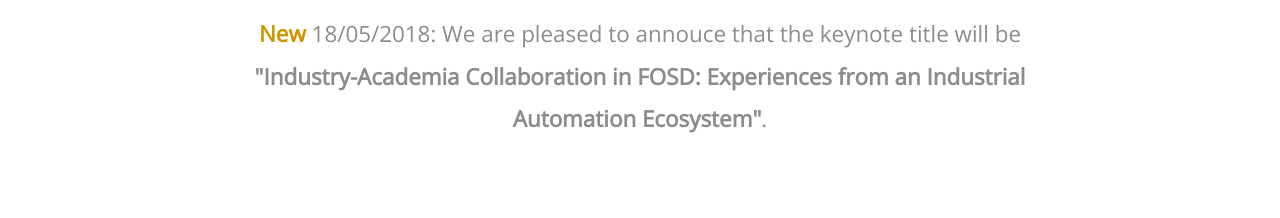
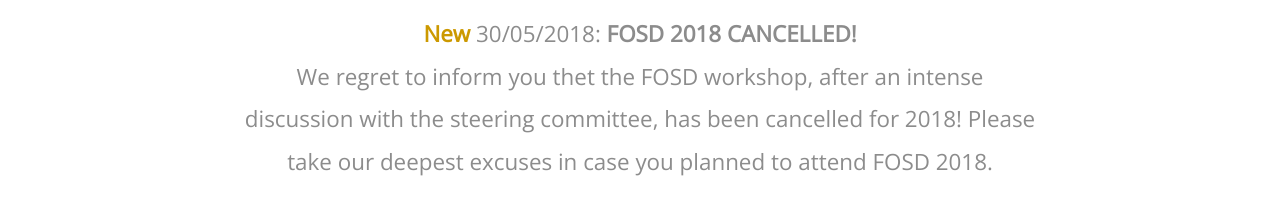
Before and after one commit to dekpro/FOSD2018, a plain HTML site: page fosd2018/index.html in a window 1280 px wide. Shown: the part 732-950 px from the top of the page. Drawn offline with nearby package versions, Linux system fonts and the light colour scheme; a script that the page names is missing.

Commit message:
added information to news about cancellation

```diff
--- a/fosd2018/index.html
+++ b/fosd2018/index.html
@@ -76,7 +76,17 @@ http://www.templatemo.com/tm-488-classic
                 <div class="row">
                     <div class="col-xs-12 col-sm-12 col-md-12 col-lg-12 text-xs-center">
                         <h2 class="tm-gold-text tm-title">Latest news</h2>
-                        <p class="tm-subtitle">
+		      <p class="tm-subtitle">
+		      						<span
+		      class="tm-gold-text tm-title"><b>New</b></span>
+		      30/05/2018: <b>FOSD 2018 CANCELLED!</b>
+		      </br>We regret to inform you thet the
+            FOSD workshop, after an intense discussion with the
+            steering committee, has been cancelled for 2018! Please
+            take our deepest excuses in case you planned to attend FOSD
+		      2018.
+
+		      <!--
 						<span class="tm-gold-text tm-title"><b>New</b></span>
 						18/05/2018: We are pleased to annouce that the keynote title
 						will be <b>"Industry-Academia Collaboration in FOSD: Experiences from an
@@ -87,7 +97,10 @@ http://www.templatemo.com/tm-488-classic
 						speaker will be <a
 						href='https://www.jku.at/en/institute-for-software-systems-engineering/about-us/team/paul-gruenbacher/'>A. Univ.-Prof. Dr. Paul
 						Grünbacher</a>, Deputy Head of the Institute of Software
-						System Engineering at the Johannes Kepler University Linz. </p>
+						System Engineering at
+		      the Johannes Kepler University Linz.
+		      -->
+		      </p>
                     </div>
                 </div>
             </div>
```
